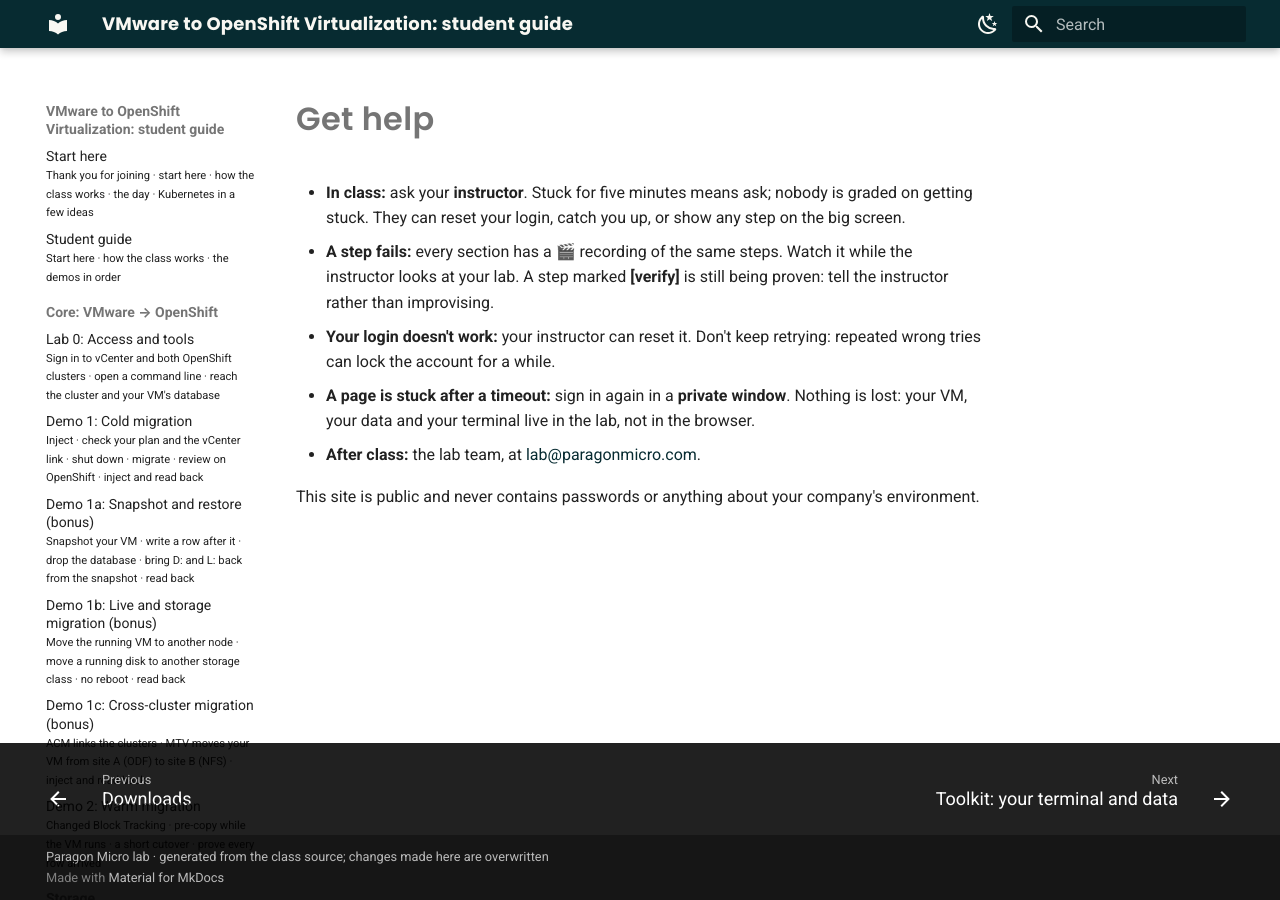
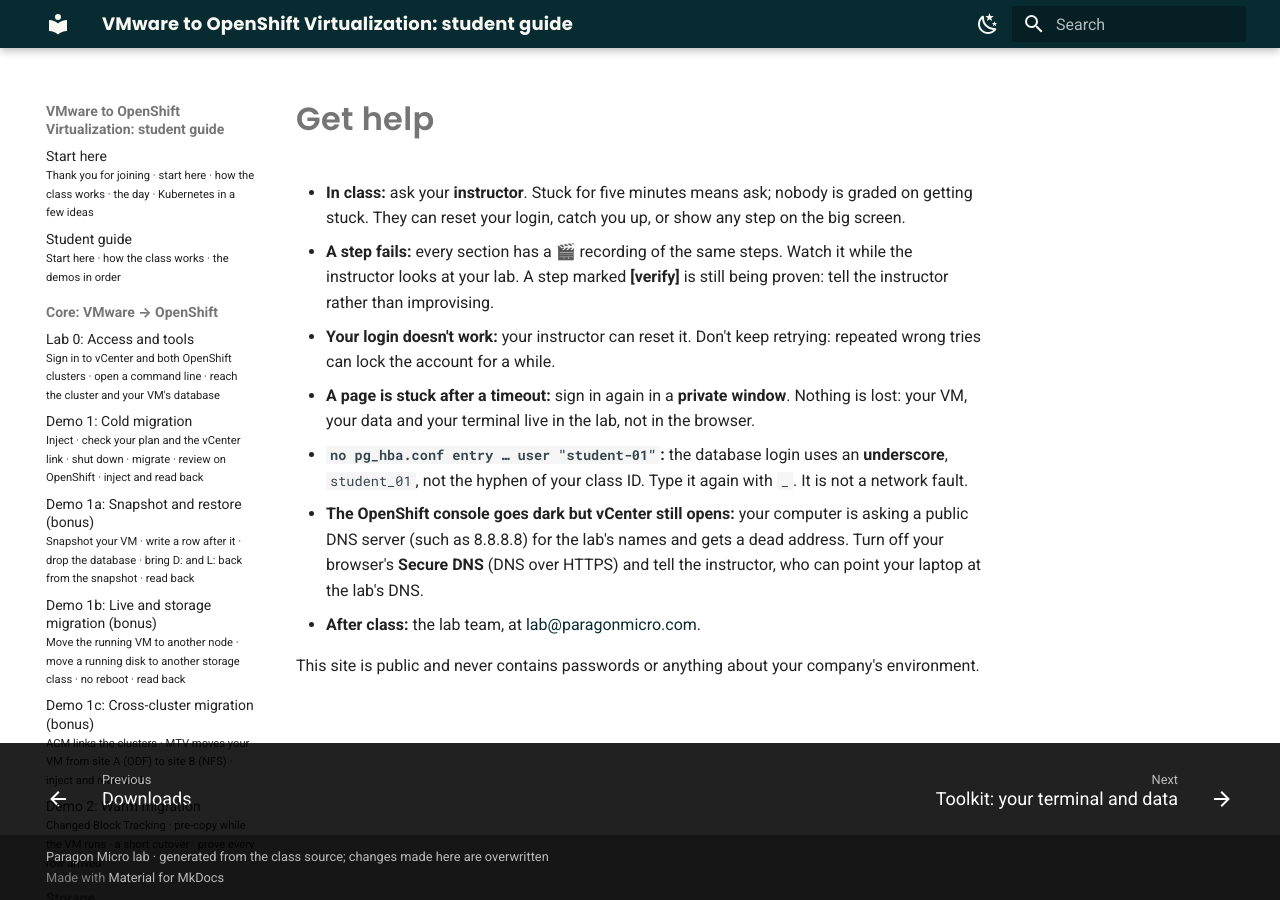
Before and after one commit to paragonmicro-lab/demo-0024-public, an MkDocs documentation site: the page built from docs/help.md, in a window 1280 px wide. Built offline with MkDocs 1.6.1 and Material for MkDocs 9.7.7, drawn with Linux system fonts in a browser that asks for light colours.

Commit message:
class @ demo-openshift-ove 87c104489c2e

```diff
--- a/docs/help.md
+++ b/docs/help.md
@@ -12,6 +12,11 @@
   account for a while.
 - **A page is stuck after a timeout:** sign in again in a **private window**. Nothing is lost: your VM, your data and
   your terminal live in the lab, not in the browser.
+- **`no pg_hba.conf entry … user "student-01"`:** the database login uses an **underscore**, `student_01`, not the
+  hyphen of your class ID. Type it again with `_`. It is not a network fault.
+- **The OpenShift console goes dark but vCenter still opens:** your computer is asking a public DNS server (such as
+  8.8.8.8) for the lab's names and gets a dead address. Turn off your browser's **Secure DNS** (DNS over HTTPS) and
+  tell the instructor, who can point your laptop at the lab's DNS.
 - **After class:** the lab team, at [lab@paragonmicro.com](mailto:lab@paragonmicro.com).
 
 This site is public and never contains passwords or anything about your company's environment.
```
